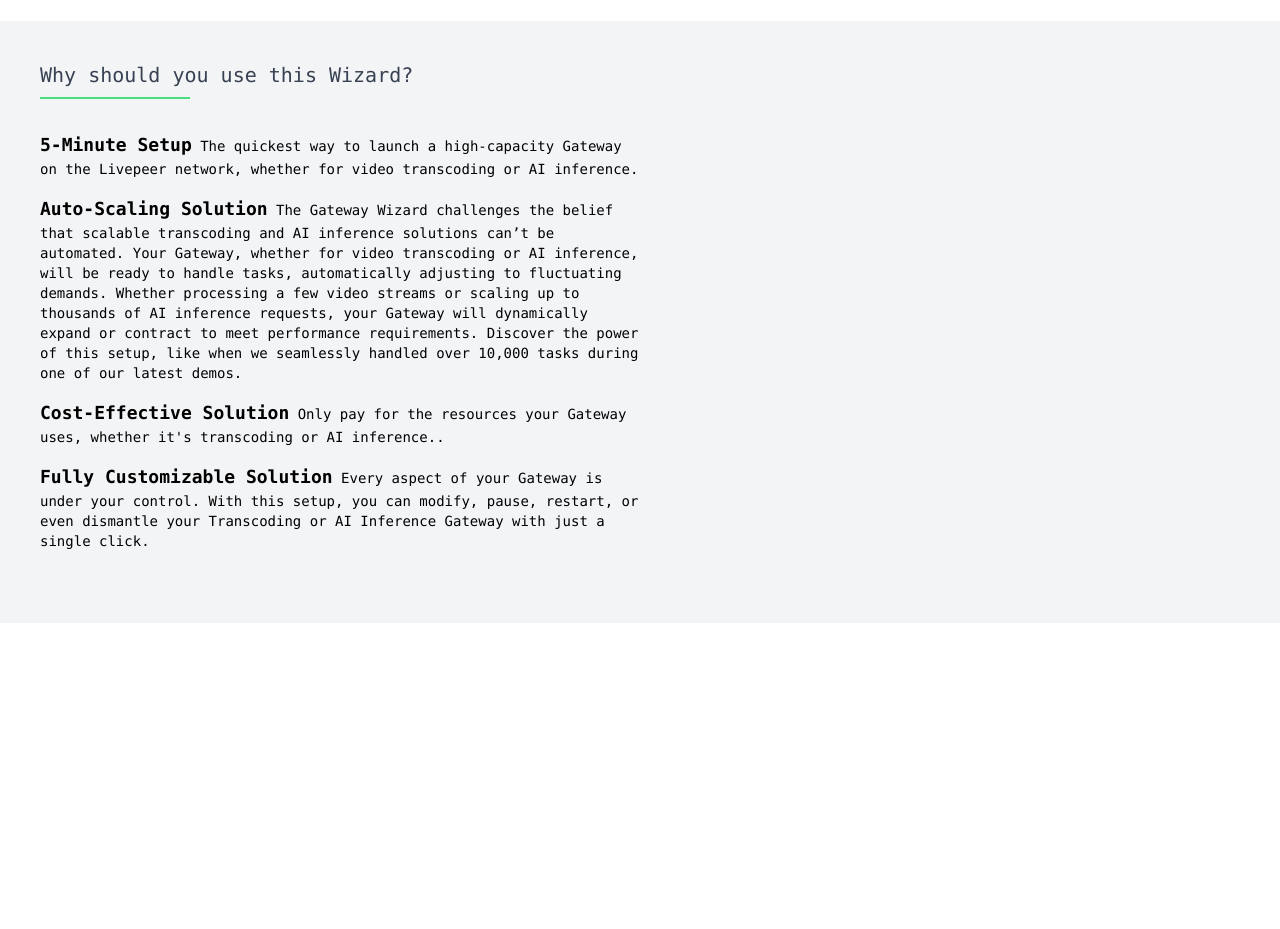
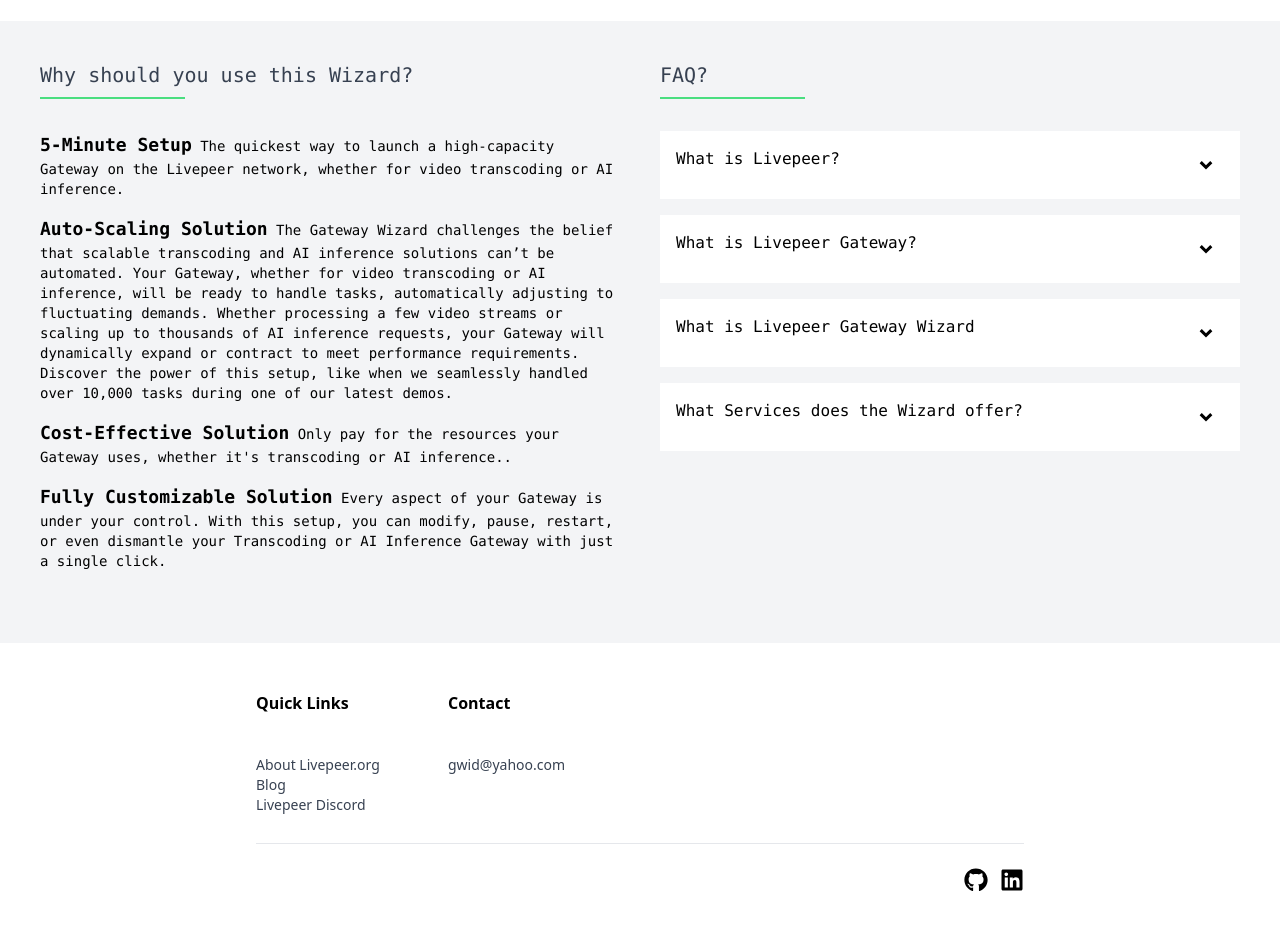
Before and after one commit to scapula07/Livepeer-gateway-wizard, a Next.js app: page / in a window 1280 px wide. Shown: the part 1780-2709 px from the top of the page. Before the commit the page ends 2547 px from the top, so only its background shows below. Built offline with nearby package versions, Linux system fonts and the light colour scheme.

Commit message:
faq and footer

```diff
--- /dev/null
+++ b/src/components/footer/index.tsx
@@ -0,0 +1,72 @@
+import React from 'react'
+import { FaGithub,FaLinkedin } from "react-icons/fa";
+
+export default function Footer() {
+  return (
+    <div className='w-full flex flex-col items-center pt-5 pb-4'>
+        <div className='w-3/5 flex py-7'>
+            {[
+
+                {
+                    label:"Quick Links",
+                    links:[
+                        {
+                            text:"About Livepeer.org"
+                        },
+                        {
+                            text:"Blog"
+                        },
+                        {
+                            text:"Livepeer Discord"
+                        }
+                    ]
+                },
+                {
+                    label:"Contact",
+                    links:[
+                        {
+                            text:"gwid@yahoo.com"
+                        },
+
+                    ]
+                }
+
+             ]?.map((item)=>{
+                return(
+                    <div className='w-1/4 flex flex-col space-y-10'>
+                        <h5 className='font-semibold'>{item?.label}</h5>
+                         <div className='flex flex-col'>
+                            {item?.links?.map((link)=>{
+                                return(
+                                    <h5 className='text-gray-700 text-sm'>{link?.text}</h5>
+                                )
+                            })
+                            }
+                        </div>
+
+                    </div>
+                )
+            })
+
+            }
+
+        </div>
+
+        <div className='w-3/5 flex border-t justify-between py-6'>
+            <div></div>
+            <div className='flex items-center space-x-3'>
+                <FaGithub
+                 className='text-2xl'
+                 />
+                <FaLinkedin
+                   className='text-2xl'
+                 />
+
+            </div>
+
+        </div>
+
+
+    </div>
+  )
+}
--- a/src/components/home/cta.tsx
+++ /dev/null
@@ -1,54 +0,0 @@
-import React from 'react'
-
-export default function CTA() {
-  return (
-    <div className='w-full bg-gray-100  flex px-10 py-10 font-mono '>
-           <div className='w-1/2 flex flex-col'>
-                <div className='flex flex-col space-y-2'>
-                    <h5 className='text-xl text-gray-700'>Why should you use this Wizard?</h5>
-                    <h5 className='h-0.5 w-1/4 bg-green-400'></h5>
-               </div>
-
-               <div className='flex flex-col space-y-4 py-8'>
-                  {[
-                    {
-                        label:'5-Minute Setup',
-                        text:'The quickest way to launch a high-capacity Gateway on the Livepeer network, whether for video transcoding or AI inference.'
-                    },
-                    {
-                        label:'Auto-Scaling Solution',
-                        text:'The Gateway Wizard challenges the belief that scalable transcoding and AI inference solutions can’t be automated. Your Gateway, whether for video transcoding or AI inference, will be ready to handle tasks, automatically adjusting to fluctuating demands. Whether processing a few video streams or scaling up to thousands of AI inference requests, your Gateway will dynamically expand or contract to meet performance requirements. Discover the power of this setup, like when we seamlessly handled over 10,000 tasks during one of our latest demos.'
-                    },
-                    {
-                        label:'Cost-Effective Solution',
-                        text:"Only pay for the resources your Gateway uses, whether it's transcoding or AI inference.."
-                     },
-                     {
-                        label:'Fully Customizable Solution',
-                        text:'Every aspect of your Gateway is under your control. With this setup, you can modify, pause, restart, or even dismantle your Transcoding or AI Inference Gateway with just a single click.'
-                     },
-
-                   ].map((item)=>{
-                    return(
-                        <div className='flex'>
-                             <p className='text-sm'><span className='font-semibold text-lg'>{item?.label}</span> {item?.text}</p>
-
-                        </div>
-                    )
-                  })
-
-                  }
-
-               </div>
-
-
-
-
-          </div>
-          <div className='w-1/2'>
-
-           </div>
-
-    </div>
-  )
-}
--- /dev/null
+++ b/src/components/home/faq.tsx
@@ -0,0 +1,98 @@
+import React from 'react'
+import { RiArrowDropDownLine } from "react-icons/ri";
+
+export default function FAQ() {
+  return (
+    <div className='w-full bg-gray-100  flex px-10 py-10 font-mono space-x-10'>
+           <div className='w-1/2 flex flex-col'>
+                <div className='flex flex-col space-y-2'>
+                    <h5 className='text-xl text-gray-700'>Why should you use this Wizard?</h5>
+                    <h5 className='h-0.5 w-1/4 bg-green-400'></h5>
+               </div>
+
+               <div className='flex flex-col space-y-4 py-8'>
+                  {[
+                    {
+                        label:'5-Minute Setup',
+                        text:'The quickest way to launch a high-capacity Gateway on the Livepeer network, whether for video transcoding or AI inference.'
+                    },
+                    {
+                        label:'Auto-Scaling Solution',
+                        text:'The Gateway Wizard challenges the belief that scalable transcoding and AI inference solutions can’t be automated. Your Gateway, whether for video transcoding or AI inference, will be ready to handle tasks, automatically adjusting to fluctuating demands. Whether processing a few video streams or scaling up to thousands of AI inference requests, your Gateway will dynamically expand or contract to meet performance requirements. Discover the power of this setup, like when we seamlessly handled over 10,000 tasks during one of our latest demos.'
+                    },
+                    {
+                        label:'Cost-Effective Solution',
+                        text:"Only pay for the resources your Gateway uses, whether it's transcoding or AI inference.."
+                     },
+                     {
+                        label:'Fully Customizable Solution',
+                        text:'Every aspect of your Gateway is under your control. With this setup, you can modify, pause, restart, or even dismantle your Transcoding or AI Inference Gateway with just a single click.'
+                     },
+
+                   ].map((item)=>{
+                    return(
+                        <div className='flex'>
+                             <p className='text-sm'><span className='font-semibold text-lg'>{item?.label}</span> {item?.text}</p>
+
+                        </div>
+                    )
+                  })
+
+                  }
+
+               </div>
+
+
+
+
+          </div>
+          <div className='w-1/2 flex flex-col'>
+                <div className='flex flex-col space-y-2'>
+                    <h5 className='text-xl text-gray-700'>FAQ?</h5>
+                    <h5 className='h-0.5 w-1/4 bg-green-400'></h5>
+               </div>
+
+               <div className='flex flex-col space-y-4 py-8'>
+                  {[
+                    {
+                        label:'What is Livepeer?',
+                        text:'The quickest way to launch a high-capacity Gateway on the Livepeer network, whether for video transcoding or AI inference.'
+                    },
+                    {
+                        label:'What is Livepeer Gateway?',
+                        text:'The Gateway Wizard challenges the belief that scalable transcoding and AI inference solutions can’t be automated. Your Gateway, whether for video transcoding or AI inference, will be ready to handle tasks, automatically adjusting to fluctuating demands. Whether processing a few video streams or scaling up to thousands of AI inference requests, your Gateway will dynamically expand or contract to meet performance requirements. Discover the power of this setup, like when we seamlessly handled over 10,000 tasks during one of our latest demos.'
+                    },
+                    {
+                        label:'What is Livepeer Gateway Wizard',
+                        text:"Only pay for the resources your Gateway uses, whether it's transcoding or AI inference.."
+                     },
+                     {
+                        label:'What Services does the Wizard offer?',
+                        text:'Every aspect of your Gateway is under your control. With this setup, you can modify, pause, restart, or even dismantle your Transcoding or AI Inference Gateway with just a single click.'
+                     },
+
+                   ].map((item)=>{
+                    return(
+                        <div className='flex bg-white min-h-[60px] px-4 py-4'>
+                               <div className='flex w-full justify-between'>
+                                    <h5>{item?.label}</h5>
+                                    <RiArrowDropDownLine
+                                       className='text-4xl'
+                                     />
+                              </div>
+
+
+                        </div>
+                    )
+                  })
+
+                  }
+
+               </div>
+
+
+           </div>
+
+    </div>
+  )
+}
--- a/src/components/layout/panel.tsx
+++ b/src/components/layout/panel.tsx
@@ -2,10 +2,12 @@
 import { AiOutlineGateway } from "react-icons/ai";
 import { CiWavePulse1,CiSettings } from "react-icons/ci";
 import { TbWaveSawTool } from "react-icons/tb";
-import { MdHistory } from "react-icons/md";
+import { MdHistory ,MdDashboardCustomize} from "react-icons/md";
 import { useRouter } from 'next/router';
 import Link from 'next/link';
 import Gateways from '@/pages/gateways';
+import { FaEthereum } from "react-icons/fa";
+import { FaDeleteLeft } from "react-icons/fa6";
 
 
 export default function Panel() {
@@ -54,20 +56,25 @@
                   <div className='flex flex-col space-y-2 py-2'>
                       <h5 className='text-sm font-semibold'>{gateway_id} Gateway</h5>
                        {[  {
-                           icon:<AiOutlineGateway />,
+                           icon:<MdDashboardCustomize />,
                            label:"Dashboard",
                            link:`/gateways/${gateway_id}/dashboard`
                          },
                          {
-                           icon:< MdHistory />,
+                           icon:< FaEthereum/>,
                            label:"Fund Gateway",
                            link:`/gateways/${gateway_id}/fund`
                          },
                          {
-                           icon:< TbWaveSawTool/>,
+                           icon:< CiSettings/>,
                            label:"Settings & Configuration",
                            link:`/gateways/${gateway_id}/settings`
                          },
+                         {
+                          icon:< FaDeleteLeft style={{color:"red"}}/>,
+                          label:"Terminate",
+                          link:`/gateways/${gateway_id}/settings`
+                        },
 
                        ].map((tab,i)=>{
                        return(
--- a/src/pages/gateways/[gateway_id]/[slug].tsx
+++ b/src/pages/gateways/[gateway_id]/[slug].tsx
@@ -5,7 +5,7 @@
   return (
     <Layout>
            <div>
-                ii
+                Dashboard
           </div>
 
     </Layout>
--- a/src/pages/index.tsx
+++ b/src/pages/index.tsx
@@ -4,7 +4,8 @@
 import Hero from "@/components/home/hero";
 import MidSection from "@/components/home/midSection";
 import Guide from "@/components/home/guide";
-import CTA from "@/components/home/cta";
+import FAQ from "@/components/home/faq";
+import Footer from "@/components/footer";
 
 const inter = Inter({ subsets: ["latin"] });
 
@@ -17,7 +18,8 @@
            <Hero />
            <MidSection />
            <Guide />
-           <CTA />
+           <FAQ />
+           <Footer/>
          </div>
 
 
```
